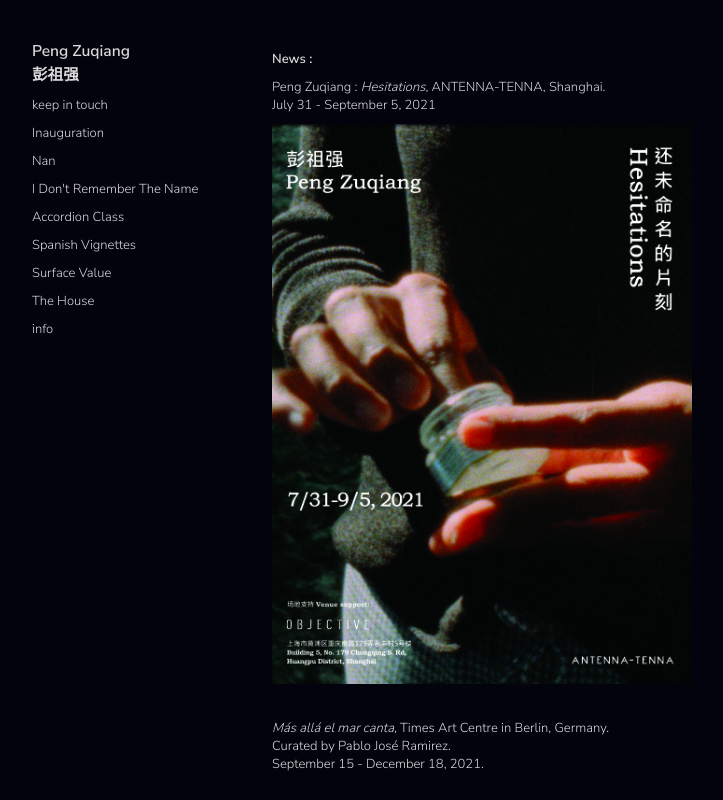
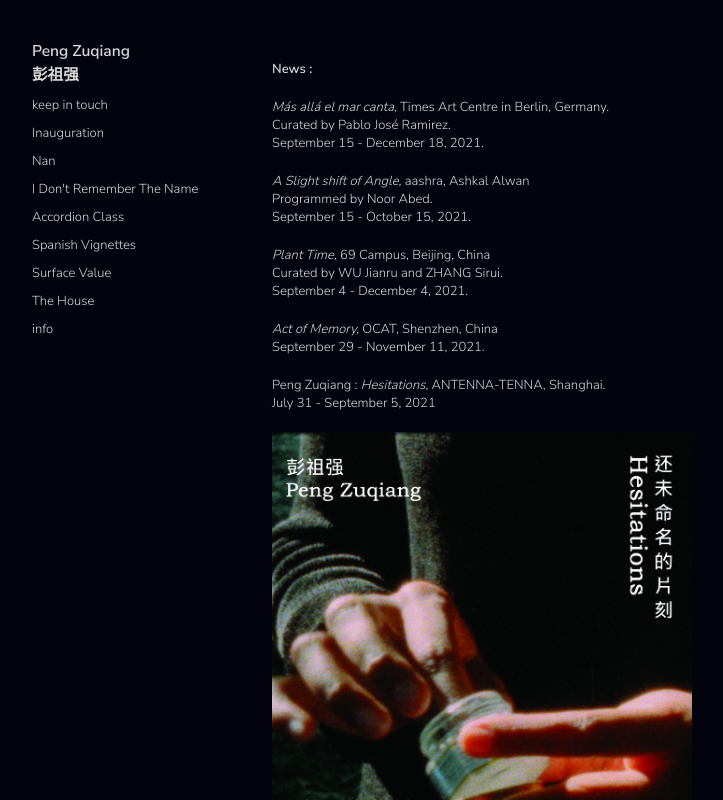
Before and after one commit to JAWeiss89/zuqiangPortfolioReact, a React (Create React App) app: page / in a window 1280 px wide. Shown: the top 800 px of the page, without its empty margins (8-731 px from the left). Built offline with nearby package versions, Linux system fonts and the light colour scheme.

Commit message:
Make update to landing page

```diff
--- a/src/App.css
+++ b/src/App.css
@@ -20,6 +20,10 @@ a {
 
 p {
   margin: 10px 0 10px;
+}
+
+.landing p {
+  margin: 20px 0 20px;
 }
 
 a:hover {
--- a/src/Home.js
+++ b/src/Home.js
@@ -4,14 +4,21 @@ import React from 'react';
 
 const Home = ({hideNav}) => {
     return (
-        <section onClick={hideNav} id="content">
+        <section onClick={hideNav} id="content" class="landing">
             <h1 id="title" className="hidden">Peng Zuqiang</h1>
 
             <p><b>News :</b></p>
+
+            <p><a href="https://www.timesartcenter.org/exhibitions/mas-alla-el-mar-canta/" target="_blank"><em>Más allá el mar canta,</em></a> Times Art Centre in Berlin, Germany. <br/>Curated by Pablo José Ramirez. <br/>September 15 - December 18, 2021.</p>
+
+            <p><a href="https://aashra.ashkalalwan.org" target="_blank"><em>A Slight shift of Angle,</em></a> aashra, Ashkal Alwan <br/>Programmed by Noor Abed. <br/>September 15 - October 15, 2021.</p>
+
+            <p><em>Plant Time,</em> 69 Campus, Beijing, China <br/>Curated by WU Jianru and ZHANG Sirui. <br/>September 4 - December 4, 2021.</p>
+
+            <p><em>Act of Memory,</em> OCAT, Shenzhen, China <br/>September 29 - November 11, 2021.</p>
+
             <p>Peng Zuqiang : <em>Hesitations,</em> ANTENNA-TENNA, Shanghai. <br/>July 31 - September 5, 2021</p>
             <img className="landing-img" src="./images/poster.jpg" alt="exhibition poster"/>
-            <p><em>Más allá el mar canta,</em> Times Art Centre in Berlin, Germany. <br/>Curated by Pablo José Ramirez. <br/>September 15 - December 18, 2021.</p>
-
             {/* <p><Link to="/nan"><em>Nan</em></Link> received a 'Special Mention' in International Feature-length Documentary Competition at Festival Film Dokumenter, 2020</p> */}
 
 
--- a/src/Info.js
+++ b/src/Info.js
@@ -9,7 +9,8 @@ const Info = ({hideNav}) => {
             <p>-</p>
             <p>Peng Zuqiang makes moving images.</p>
             {/* <p>Zuqiang‘s works have been shown at exhibitions and festivals internationally including Antimatter, Dok Leipzig, Open City Documentary Festival, Connecting Space in Hong Kong, and Museum of Fine Arts, Houston. He has received fellowships and residencies from the MacDowell, Skowhegan, True/False Film Festival, and the Core Program. Zuqiang is part of the film collective Fish in a Pot 🐠.</p> */}
-            <p>Zuqiang’s works have been shown at exhibitions and festivals internationally including Antimatter, Open City Documentary Festival, IDFA, UCCA Beijing, and Museum of Fine Arts, Houston. He has received fellowships and residencies from the MacDowell, Skowhegan, the Core Program and the Lighthouse Works. He received the ‘Jury Special Prize’ from the 8th Huayu Youth Award, and a ‘Special Mention’ from Festival Film Dokumenter, Yogyakarta for his first feature film.</p>
+            {/* <p>Zuqiang’s works have been shown at exhibitions and festivals internationally including Antimatter, Open City Documentary Festival, IDFA, UCCA Beijing, and Museum of Fine Arts, Houston. He has received fellowships and residencies from the MacDowell, Skowhegan, the Core Program and the Lighthouse Works. He received the ‘Jury Special Prize’ from the 8th Huayu Youth Award, and a ‘Special Mention’ from Festival Film Dokumenter, Yogyakarta for his first feature film.</p> */}
+            <p>Zuqiang’s works have been shown at exhibitions and festivals internationally including UCCA Beijing, Time Art Center Berlin, IDFA,  Open City Documentary Festival, and Antimatter. He has received fellowships and residencies from the MacDowell, Skowhegan, the Core Program and the Lighthouse Works. He received the ‘Jury Special Prize’ from the 8th Huayu Youth Award, and a ‘Special Mention’ from Festival Film Dokumenter, Yogyakarta for his first feature film, Nan (2020)</p>
         </section>
     )
 }
```
